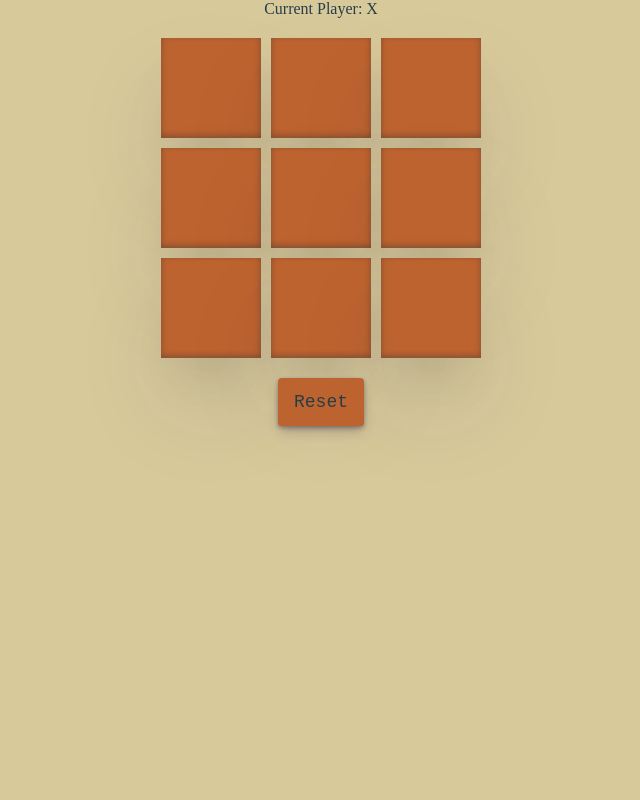
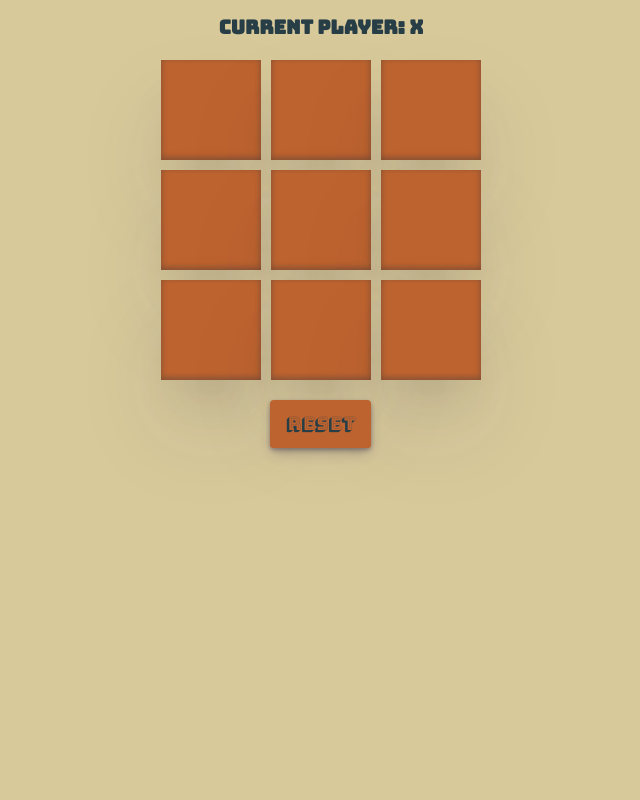
Before and after one commit to najiib49/tic-tac-toe-project, a plain HTML site: page index.html in a window 1280 px wide. Shown: the part 57-857 px from the top of the page, without its empty margins (319-959 px from the left). Drawn offline with Linux system fonts and the light colour scheme.

Commit message:
adds custom fonts

```diff
--- a/script.js
+++ b/script.js
@@ -237,7 +237,7 @@ function DisplayController(){
 
         if(game.getWinner()){
             resultDisplay.style.display = 'block';
-            resultDisplay.textContent = `Game winner is ${game.getWinner().marker}`;
+            resultDisplay.textContent = `Game winner: ${game.getWinner().marker}`;
         } else if (game.getDraw()){
             resultDisplay.style.display = 'block';
             resultDisplay.textContent = `Game ends in Draw`;
--- a/style.css
+++ b/style.css
@@ -1,3 +1,15 @@
+@font-face {
+    font-family: "bungeeshaderegular";
+    src: url(./fonts/BungeeShade-Regular.woff2) format("woff2");
+    src: url(./fonts/BungeeShade-Regular.woff) format("woff");
+    font-weight: normal;
+    font-style: normal;
+}
+@font-face {
+    font-family: "bungeeinlineregular";
+    src: url(./fonts/BungeeInline-Regular.woff2) format("woff2");
+    src: url(./fonts/BungeeInline-Regular.woff) format("woff");
+}
 * {
     padding: 0;
     margin: 0;
@@ -7,9 +19,17 @@
 }
 
 body{
-
     background-color: #D8C99B;
     color: #273E47;
+}
+h1{
+    font-family: "bungeeshaderegular", sans-serif;
+}
+div{
+
+    font-family: "bungeeinlineregular", sans-serif;
+    font-size: 1.2rem;
+    font-weight: 600;
 }
 
 .cell{
@@ -43,7 +63,8 @@ body{
   color: #273E47;
   cursor: pointer;
   display: inline-flex;
-  font-family: "JetBrains Mono",monospace;
+  /* font-family: "JetBrains Mono",monospace; */
+  font-family: "bungeeshaderegular", sans-serif;
   height: 48px;
   justify-content: center;
   line-height: 1;
```
Also changed, not shown: fonts/Barriecito-Regular.ttf (added), fonts/Barriecito-Regular.woff (added), fonts/Barriecito-Regular.woff2 (added), fonts/BungeeInline-Regular.ttf (added), fonts/BungeeInline-Regular.woff (added), fonts/BungeeInline-Regular.woff2 (added), fonts/BungeeShade-Regular.ttf (added), fonts/BungeeShade-Regular.woff (added), fonts/BungeeShade-Regular.woff2 (added), fonts/OFL.txt (added), 3 other files.
